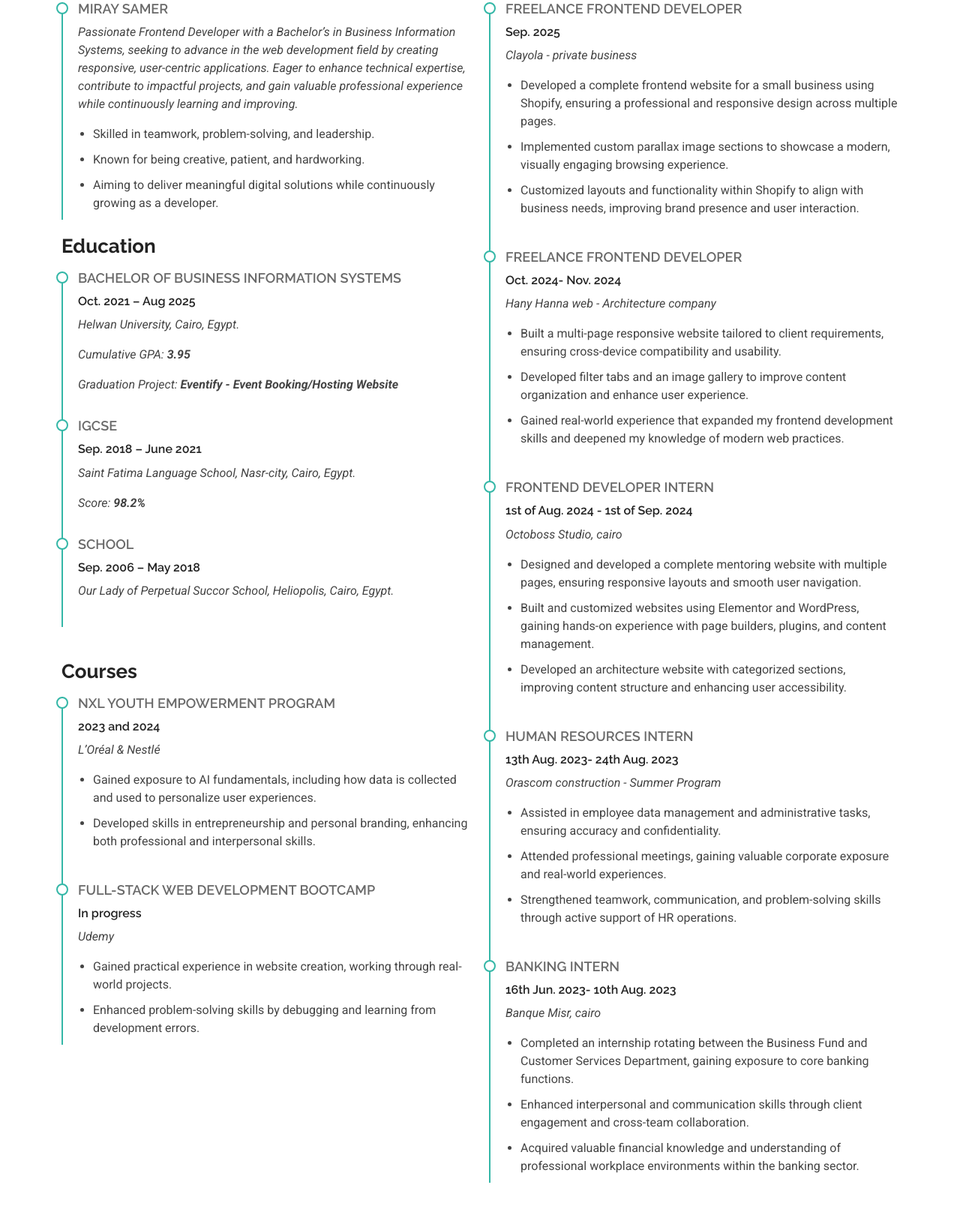
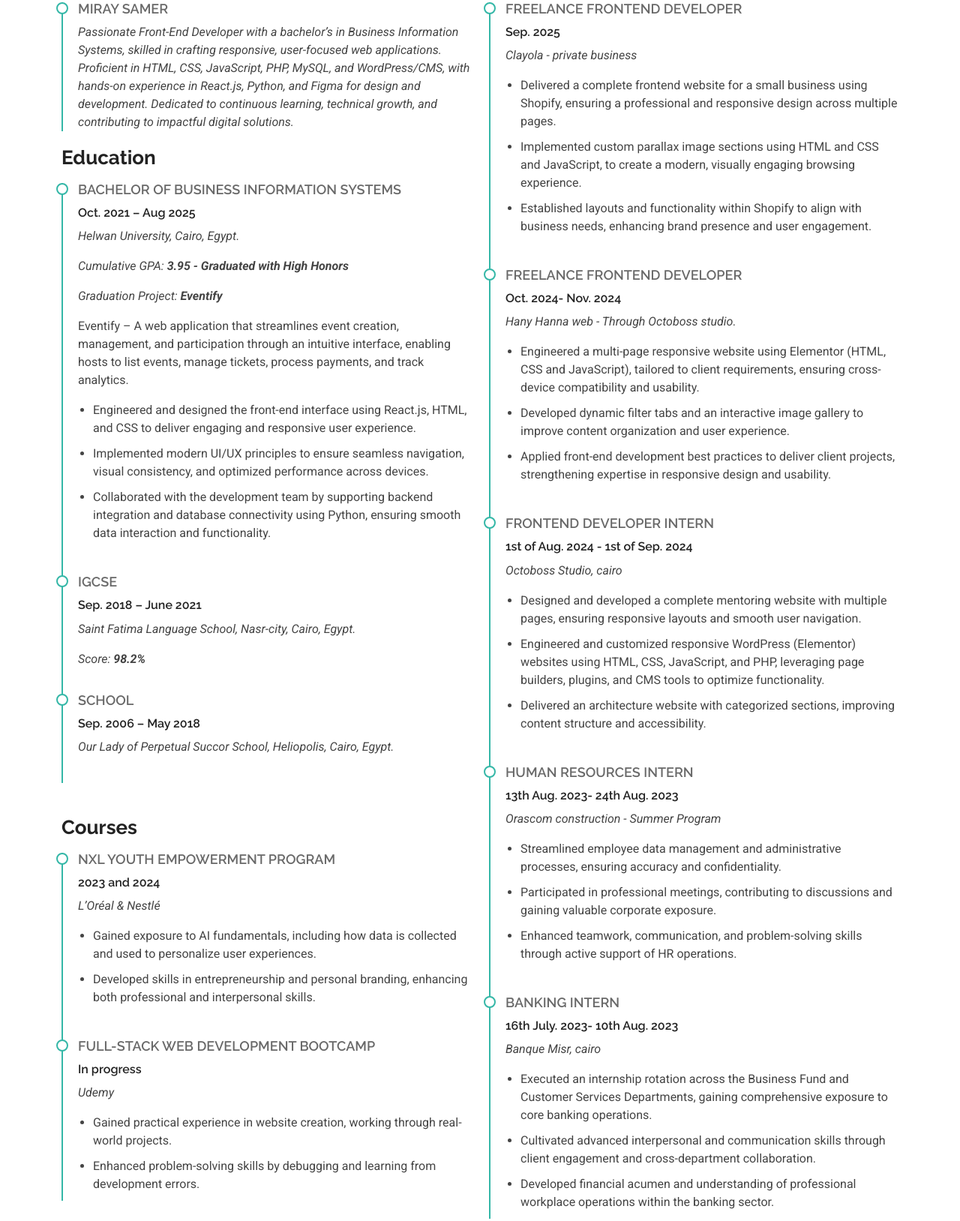
Before and after one commit to MiraySamer/Portfolio---Miray, a plain HTML site: page resume.html in a window 1280 px wide. Shown: the part 347-1975 px from the top of the page at 75% size. Drawn offline with Linux system fonts and the light colour scheme.

Commit message:
Add files via upload

```diff
--- a/resume.html
+++ b/resume.html
@@ -103,12 +103,9 @@
 
             <div class="resume-item pb-0">
               <h4>Miray Samer</h4>
-              <p><em>Passionate Frontend Developer with a Bachelor’s in Business Information Systems, seeking to advance in the web development field by creating responsive, user-centric applications. Eager to enhance technical expertise, contribute to impactful projects, and gain valuable professional experience while continuously learning and improving.</em></p>
-              <ul>
-                <li>Skilled in teamwork, problem-solving, and leadership.</li>
-                <li>Known for being creative, patient, and hardworking.</li>
-                <li>Aiming to deliver meaningful digital solutions while continuously growing as a developer.</li>
-              </ul>
+              <p><em>
+                Passionate Front-End Developer with a bachelor’s in Business Information Systems, skilled in crafting responsive, user-focused web applications. Proficient in HTML, CSS, JavaScript, PHP, MySQL, and WordPress/CMS, with hands-on experience in React.js, Python, and Figma for design and development. Dedicated to continuous learning, technical growth, and contributing to impactful digital solutions.
+                </em></p>
             </div>
 
             <h3 class="resume-title">Education</h3>
@@ -116,8 +113,14 @@
               <h4>Bachelor of Business Information Systems</h4>
               <h5>Oct. 2021 – Aug 2025 </h5>
               <p><em>Helwan University, Cairo, Egypt. </em></p>
-              <p><em>Cumulative GPA: <strong>3.95</strong></em></p>
-              <p><em>Graduation Project: <strong>Eventify - Event Booking/Hosting Website </strong></em></p>
+              <p><em>Cumulative GPA: <strong>3.95 - Graduated with High Honors </strong></em></p>
+              <p><em>Graduation Project: <strong>Eventify </strong></em></p>
+              <p> Eventify – A web application that streamlines event creation, management, and participation through an intuitive interface, enabling hosts to list events, manage tickets, process payments, and track analytics. </p>
+              <ul>
+                <li>Engineered and designed the front-end interface using React.js, HTML, and CSS to deliver engaging and responsive user experience.</li>
+                <li>Implemented modern UI/UX principles to ensure seamless navigation, visual consistency, and optimized performance across devices.</li>
+                <li>Collaborated with the development team by supporting backend integration and database connectivity using Python, ensuring smooth data interaction and functionality.</li>
+              </ul>
             </div>
 
             <div class="resume-item">
@@ -164,20 +167,20 @@
               <h5>Sep. 2025</h5>
               <p><em>Clayola - private business</em></p>
               <ul>
-                <li>Developed a complete frontend website for a small business using Shopify, ensuring a professional and responsive design across multiple pages.</li>
-                <li>Implemented custom parallax image sections to showcase a modern, visually engaging browsing experience.</li>
-                <li>Customized layouts and functionality within Shopify to align with business needs, improving brand presence and user interaction.</li>
+                <li>Delivered a complete frontend website for a small business using Shopify, ensuring a professional and responsive design across multiple pages.</li>
+                <li>Implemented custom parallax image sections using HTML and CSS and JavaScript, to create a modern, visually engaging browsing experience.</li>
+                <li>Established layouts and functionality within Shopify to align with business needs, enhancing brand presence and user engagement.</li>
               </ul>
             </div>
 
             <div class="resume-item">
               <h4>Freelance Frontend Developer</h4>
               <h5>Oct. 2024- Nov. 2024</h5>
-              <p><em>Hany Hanna web - Architecture company</em></p>
+              <p><em>Hany Hanna web - Through Octoboss studio.</em></p>
               <ul>
-                <li>Built a multi-page responsive website tailored to client requirements, ensuring cross-device compatibility and usability.</li>
-                <li>Developed filter tabs and an image gallery to improve content organization and enhance user experience.</li>
-                <li>Gained real-world experience that expanded my frontend development skills and deepened my knowledge of modern web practices.</li>
+                <li>Engineered a multi-page responsive website using Elementor (HTML, CSS and JavaScript), tailored to client requirements, ensuring cross-device compatibility and usability.</li>
+                <li>Developed dynamic filter tabs and an interactive image gallery to improve content organization and user experience.</li>
+                <li>Applied front-end development best practices to deliver client projects, strengthening expertise in responsive design and usability.</li>
               </ul>
             </div>
 
@@ -187,8 +190,8 @@
               <p><em>Octoboss Studio, cairo</em></p>
               <ul>
                 <li>Designed and developed a complete mentoring website with multiple pages, ensuring responsive layouts and smooth user navigation.</li>
-                <li>Built and customized websites using Elementor and WordPress, gaining hands-on experience with page builders, plugins, and content management. </li>
-                <li>Developed an architecture website with categorized sections, improving content structure and enhancing user accessibility.</li>
+                <li>Engineered and customized responsive WordPress (Elementor) websites using HTML, CSS, JavaScript, and PHP, leveraging page builders, plugins, and CMS tools to optimize functionality. </li>
+                <li>Delivered an architecture website with categorized sections, improving content structure and accessibility.</li>
               </ul>
             </div>
 
@@ -198,20 +201,20 @@
               <h5>13th Aug. 2023- 24th Aug. 2023</h5>
               <p><em>Orascom construction - Summer Program</em></p>
               <ul>
-                <li>Assisted in employee data management and administrative tasks, ensuring accuracy and confidentiality.</li>
-                <li>Attended professional meetings, gaining valuable corporate exposure and real-world experiences.</li>
-                <li>Strengthened teamwork, communication, and problem-solving skills through active support of HR operations.</li>
+                <li>Streamlined employee data management and administrative processes, ensuring accuracy and confidentiality.</li>
+                <li>Participated in professional meetings, contributing to discussions and gaining valuable corporate exposure.</li>
+                <li>Enhanced teamwork, communication, and problem-solving skills through active support of HR operations.</li>
               </ul>
             </div>
 
             <div class="resume-item">
               <h4>Banking Intern</h4>
-              <h5>16th Jun. 2023- 10th Aug. 2023</h5>
+              <h5>16th July. 2023- 10th Aug. 2023</h5>
               <p><em>Banque Misr, cairo</em></p>
               <ul>
-                <li>Completed an internship rotating between the Business Fund and Customer Services Department, gaining exposure to core banking functions.</li>
-                <li>Enhanced interpersonal and communication skills through client engagement and cross-team collaboration.</li>
-                <li>Acquired valuable financial knowledge and understanding of professional workplace environments within the banking sector.</li>
+                <li>Executed an internship rotation across the Business Fund and Customer Services Departments, gaining comprehensive exposure to core banking operations.</li>
+                <li>Cultivated advanced interpersonal and communication skills through client engagement and cross-department collaboration.</li>
+                <li>Developed financial acumen and understanding of professional workplace operations within the banking sector.</li>
               </ul>
             </div>
 
```
Also changed, not shown: about.html (+7 -8 lines).
